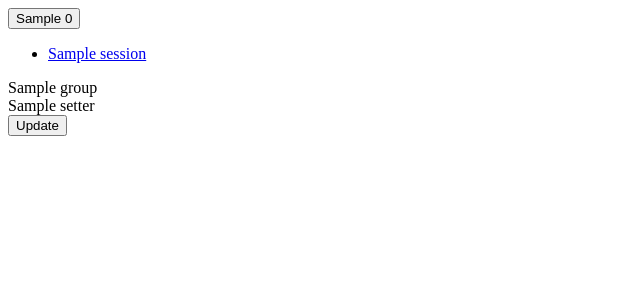
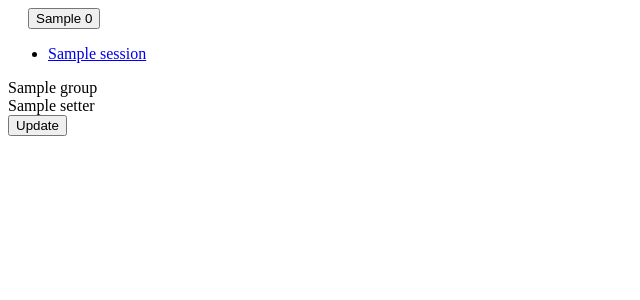
Before and after one commit to danesjenovdan/parlacontrol, a Django app: template dashboard/templates/last_session.html in a window 1280 px wide. Shown: the top 300 px of the page, without its empty margins (0-640 px from the left). Run offline with Django 3.2, Linux system fonts and the light colour scheme; the template is opened without the code that fills it: most values are stand-ins (such as "Sample title", 1, 10 or a date in 2020).

Commit message:
fix select, add margin to dropdown

```diff
--- a/dashboard/templates/last_session.html
+++ b/dashboard/templates/last_session.html
@@ -58,6 +58,12 @@
       $(".btn:first-child").val($(this).text());
 
       console.log($(this).data('id'));
+      selected_session = $(this).data('id');
 
    });
   </script>
+  <style>
+    .dropdown-toggle{
+      margin-left: 20px;
+    }
+  </style>
```
